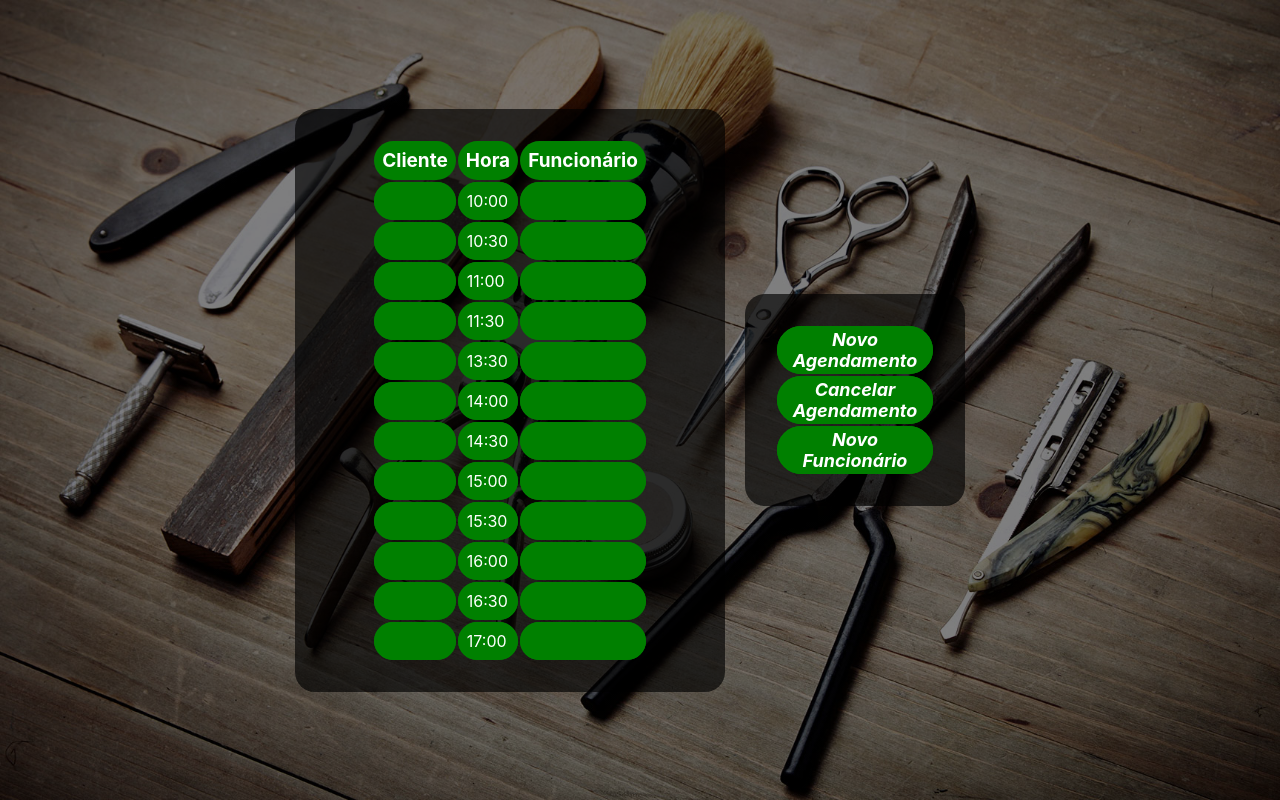
After one commit to lucas-zillmer/projeto_estagio, a PHP site: page /agendamentos.php in a window 1280 px wide. The commit adds this page. Run offline with PHP 8.4, Linux system fonts and the light colour scheme.

Commit message:
Página de Agendamentos (incomplete)

```diff
--- /dev/null
+++ b/client/agendamentos.php
@@ -0,0 +1,88 @@
+<!DOCTYPE html>
+<html lang="en">
+
+<head>
+    <meta charset="UTF-8">
+    <link rel="icon" href="img/icon.png"/>
+    <link rel="stylesheet" href="css/style.css"/>
+    <title>Bitz Barbearia</title>
+</head>
+
+<body class="wrapperLogin">
+    <table class="boxHome">
+        <th>Cliente</th>
+        <th>Hora</th>
+        <th>Funcionário</th>
+        <tr>
+            <td><?$clienteH1?></td>
+            <td>10:00</td>
+            <td><?$funcionario?></td>
+        </tr>
+        <tr>
+            <td><?$clienteH2?></td>
+            <td>10:30</td>
+            <td><?$funcionario?></td>
+        </tr>
+        <tr>
+            <td><?$clienteH3?></td>
+            <td>11:00</td>
+            <td><?$funcionario?></td>
+        </tr>
+        <tr>
+            <td><?$clienteH4?></td>
+            <td>11:30</td>
+            <td><?$funcionario?></td>
+        </tr>
+        <tr>
+            <td><?$clienteH5?></td>
+            <td>13:30</td>
+            <td><?$funcionario?></td>
+        </tr>
+        <tr>
+            <td><?$clienteH6?></td>
+            <td>14:00</td>
+            <td><?$funcionario?></td>
+        </tr>
+        <tr>
+            <td><?$clienteH7?></td>
+            <td>14:30</td>
+            <td><?$funcionario?></td>
+        </tr>
+        <tr>
+            <td><?$clienteH8?></td>
+            <td>15:00</td>
+            <td><?$funcionario?></td>
+        </tr>
+        <tr>
+            <td><?$clienteH9?></td>
+            <td>15:30</td>
+            <td><?$funcionario?></td>
+        </tr>
+        <tr>
+            <td><?$clienteH10?></td>
+            <td>16:00</td>
+            <td><?$funcionario?></td>
+        </tr>
+        <tr>
+            <td><?$clienteH11?></td>
+            <td>16:30</td>
+            <td><?$funcionario?></td>
+        </tr>
+        <tr>
+            <td><?$clienteH12?></td>
+            <td>17:00</td>
+            <td><?$funcionario?></td>
+        </tr>
+    </table>
+    <table class="boxAgendamento" >
+    <tr>
+        <td class="tdAgenda"><button class="btnAgenda"><b><em>Novo Agendamento</b></em></button></td>
+    </tr>
+    <tr>
+        <td class="tdAgenda"><button class="btnAgenda"><b><em>Cancelar Agendamento</b></em></button></td>
+    </tr>
+    <tr>
+        <td class="tdAgenda"><button class="btnAgenda"><b><em>Novo Funcionário</b></em></button></td>
+    </tr>
+    </table>
+</body>
--- a/client/css/style.css
+++ b/client/css/style.css
@@ -113,6 +113,7 @@
     font-family: -apple-system, BlinkMacSystemFont, 'Segoe UI', Roboto, Oxygen, Ubuntu, Cantarell, 'Open Sans', 'Helvetica Neue', sans-serif;
 }
 
+.btnAgenda:hover,
 .cadastrarLogin:hover{
     border-color: rgb(0, 175, 0);
     background-color: rgb(0, 175, 0);
@@ -220,3 +221,74 @@ body{
     color: white;
     margin-left: 30%;
 }
+
+table{
+    font-family: -apple-system, BlinkMacSystemFont, 'Segoe UI', Roboto, Oxygen, Ubuntu, Cantarell, 'Open Sans', 'Helvetica Neue', sans-serif;
+    color: white;
+    display:contents;
+    align-items: center;
+    justify-content: center;
+}
+
+button a{
+    text-decoration: none;
+    font-family: -apple-system, BlinkMacSystemFont, 'Segoe UI', Roboto, Oxygen, Ubuntu, Cantarell, 'Open Sans', 'Helvetica Neue', sans-serif;
+    color: white;
+}
+
+table {
+    font-family: -apple-system, BlinkMacSystemFont, 'Segoe UI', Roboto, Oxygen, Ubuntu, Cantarell, 'Open Sans', 'Helvetica Neue', sans-serif;
+    /* border-collapse:collapse; */
+    border-radius: 5ch;
+    width: 100%;
+}
+th{
+    font-size: 19px;
+    border-radius: 5ch;
+    text-align: center;
+    padding: 8px;
+}
+
+td{
+border: 1px solid;
+border-radius: 5ch;
+border-color: green;
+text-align: left;
+padding: 8px;
+}
+
+tr{
+background-color: green;
+border-radius: 5ch;
+text-align: left;
+}
+
+.btnAgenda{
+    cursor: pointer;
+    background-color: green;
+    text-align: center;
+    border: 1px solid green;
+    font-size: 18px;
+    color: rgb(256,256,256);
+    border-radius: 5ch;
+    font-family: -apple-system, BlinkMacSystemFont, 'Segoe UI', Roboto, Oxygen, Ubuntu, Cantarell, 'Open Sans', 'Helvetica Neue', sans-serif;
+}
+
+.tdAgenda{
+    background-color: green;
+    border-radius: 5ch;
+    font-family: -apple-system, BlinkMacSystemFont, 'Segoe UI', Roboto, Oxygen, Ubuntu, Cantarell, 'Open Sans', 'Helvetica Neue', sans-serif;
+    padding: 0;
+}
+
+.boxAgendamento{
+    border-radius: 20px;
+    width: 220px;
+    margin: 20px;
+    padding: 30px;
+    background-color: rgba(0, 0, 0, 0.657);
+    box-shadow: 2px #0000004f;
+    display: flex;
+    flex-direction: column;
+    font-family: -apple-system, BlinkMacSystemFont, 'Segoe UI', Roboto, Oxygen, Ubuntu, Cantarell, 'Open Sans', 'Helvetica Neue', sans-serif;
+}
--- a/client/home.php
+++ b/client/home.php
@@ -13,6 +13,9 @@
         <div class="boxHome">
             <form class="formHome">
                 <h1 class="menu">O que você precisa?</h1>
-                <button class="btnAgendamento">Agendamento</button><button class="btnRelatorio">Relatório</button>
+                <button class="btnAgendamento"><a href="agendamentos.php" style>Agenda</a></button>
+                <button class="btnRelatorio">Relatório</button>
             </form>
+        </div>
+    </div>
 </body>
```
Also changed, not shown: server/login.php (+24 -23 lines), client/login.php (line endings or trailing spaces).
